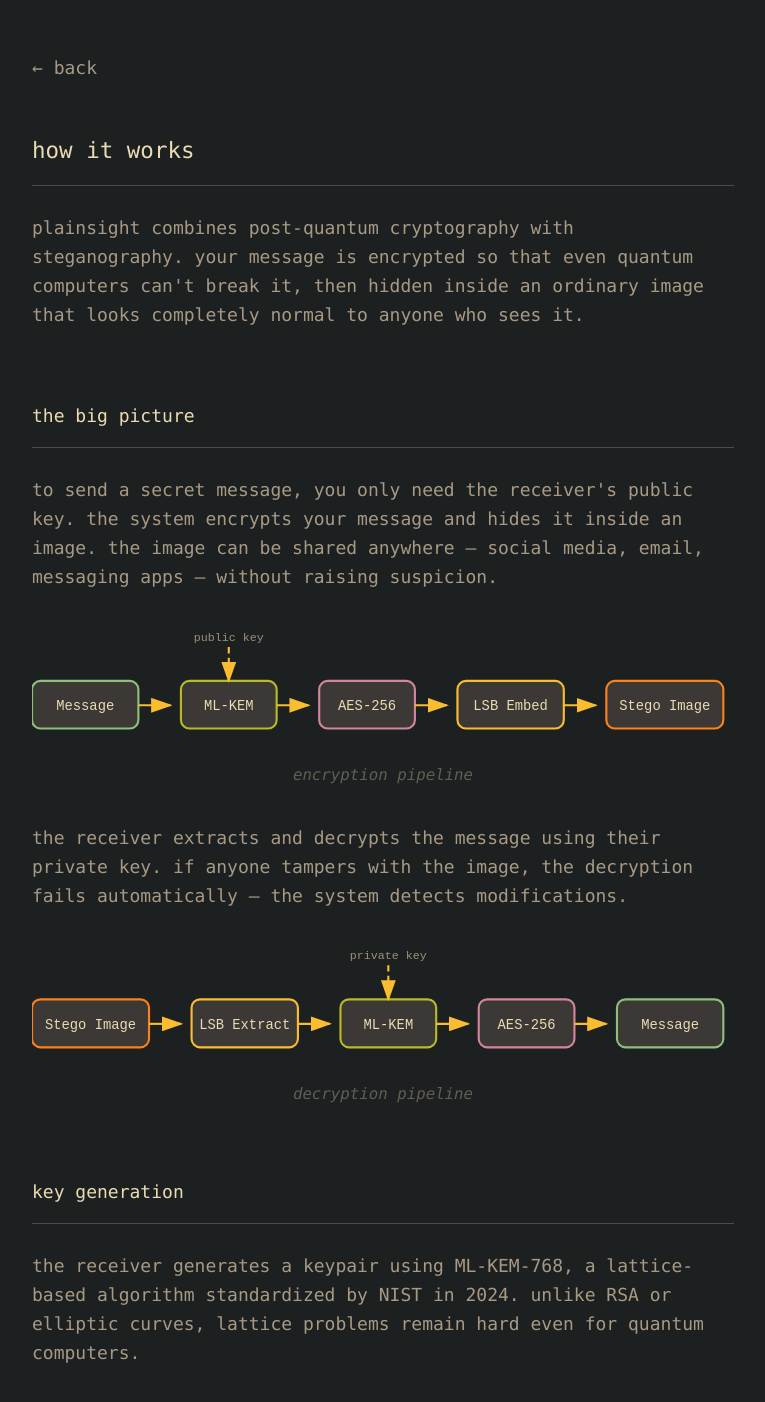
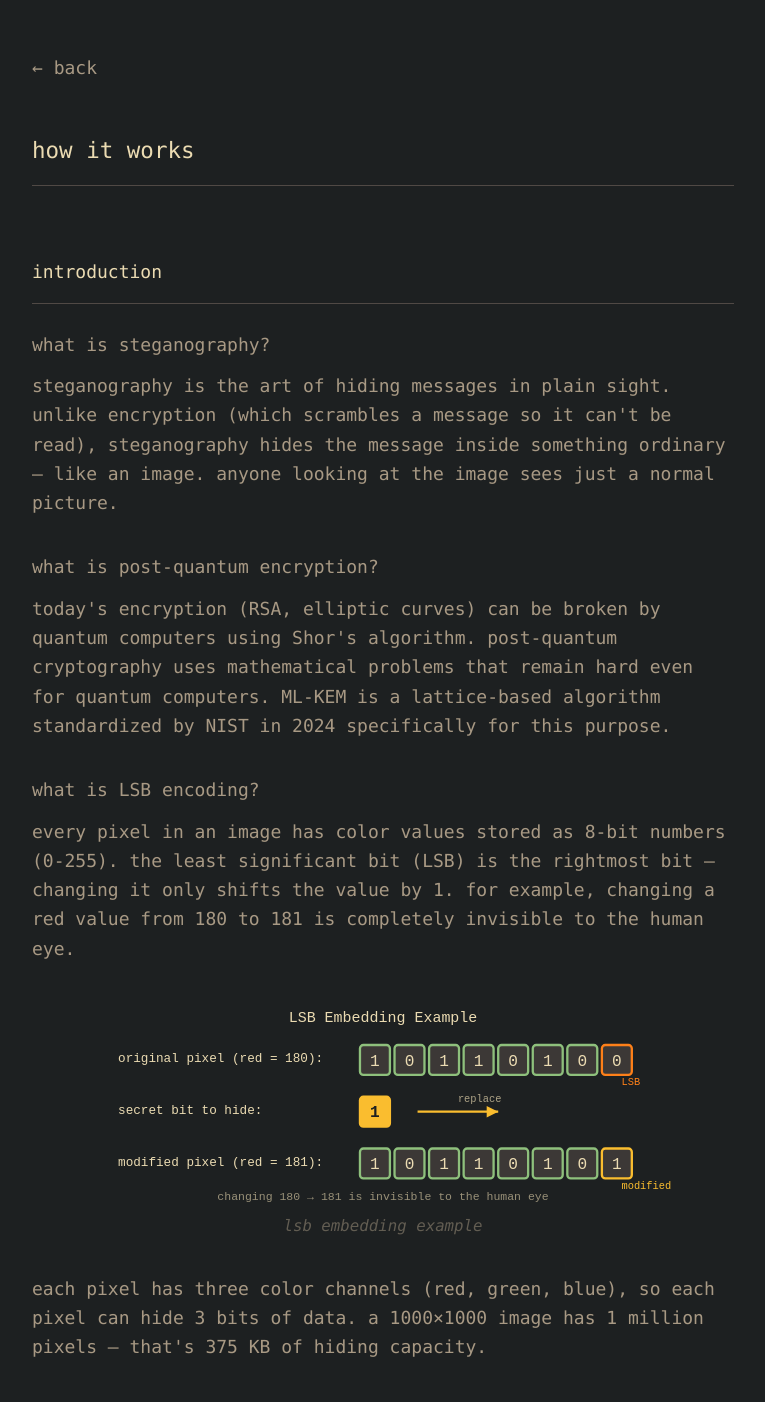
Before and after one commit to meeranh/plainsight, a SvelteKit app: page /how in a window 1280 px wide. Shown: the top 1402 px of the page, without its empty margins (257-1022 px from the left). Built offline with nearby package versions, Linux system fonts and the light colour scheme.

Commit message:
docs: add introduction section with steganography and LSB explanations

```diff
--- a/src/routes/how/+page.svelte
+++ b/src/routes/how/+page.svelte
@@ -20,14 +20,61 @@
 		<!-- Header -->
 		<header>
 			<h1 class="text-fg text-xl mb-4">how it works</h1>
+			<div class="h-px bg-border"></div>
+		</header>
+
+		<!-- Introduction -->
+		<section>
+			<h2 class="text-fg mb-4">introduction</h2>
 			<div class="h-px bg-border mb-6"></div>
+
+			<h3 class="text-fg-muted mb-3">what is steganography?</h3>
+			<p class="text-fg-muted mb-8 leading-relaxed">
+				steganography is the art of hiding messages in plain sight.
+				unlike encryption (which scrambles a message so it can't be
+				read), steganography hides the message inside something
+				ordinary — like an image. anyone looking at the image sees
+				just a normal picture.
+			</p>
+
+			<h3 class="text-fg-muted mb-3">what is post-quantum encryption?</h3>
+			<p class="text-fg-muted mb-8 leading-relaxed">
+				today's encryption (RSA, elliptic curves) can be broken by
+				quantum computers using Shor's algorithm. post-quantum
+				cryptography uses mathematical problems that remain hard even
+				for quantum computers. ML-KEM is a lattice-based algorithm
+				standardized by NIST in 2024 specifically for this purpose.
+			</p>
+
+			<h3 class="text-fg-muted mb-3">what is LSB encoding?</h3>
+			<p class="text-fg-muted mb-8 leading-relaxed">
+				every pixel in an image has color values stored as 8-bit
+				numbers (0-255). the least significant bit (LSB) is the
+				rightmost bit — changing it only shifts the value by 1.
+				for example, changing a red value from 180 to 181 is
+				completely invisible to the human eye.
+			</p>
+
+			<div class="flex justify-center">
+				<img src="/diagrams/lsb_diagram.svg" alt="lsb embedding" class="w-full max-w-lg" />
+			</div>
+			<p class="text-center text-fg-muted/50 text-sm italic mt-2">
+				lsb embedding example
+			</p>
+
+			<p class="text-fg-muted my-8 leading-relaxed">
+				each pixel has three color channels (red, green, blue), so
+				each pixel can hide 3 bits of data. a 1000×1000 image has
+				1 million pixels — that's 375 KB of hiding capacity.
+			</p>
+
 			<p class="text-fg-muted leading-relaxed">
-				plainsight combines post-quantum cryptography with steganography.
-				your message is encrypted so that even quantum computers can't
-				break it, then hidden inside an ordinary image that looks
-				completely normal to anyone who sees it.
+				LSB steganography is hard to detect because the changes are
+				statistically random and visually imperceptible. detection
+				tools look for unusual patterns, but at low embedding rates
+				the modifications blend into the natural noise of any image.
 			</p>
-		</header>
+		</section>
 
 		<!-- The Big Picture -->
 		<section>
@@ -35,10 +82,10 @@
 			<div class="h-px bg-border mb-6"></div>
 
 			<p class="text-fg-muted mb-8 leading-relaxed">
-				to send a secret message, you only need the receiver's public key.
-				the system encrypts your message and hides it inside an image.
-				the image can be shared anywhere — social media, email, messaging
-				apps — without raising suspicion.
+				plainsight combines these ideas: your message is encrypted
+				with ML-KEM-768 and AES-256-GCM, then hidden inside an image
+				using LSB encoding. the image can be shared anywhere —
+				social media, email, messaging apps — without raising suspicion.
 			</p>
 
 			<div class="flex justify-center">
@@ -49,9 +96,9 @@
 			</p>
 
 			<p class="text-fg-muted my-8 leading-relaxed">
-				the receiver extracts and decrypts the message using their private
-				key. if anyone tampers with the image, the decryption fails
-				automatically — the system detects modifications.
+				the receiver extracts and decrypts the message using their
+				private key. if anyone tampers with the image, the decryption
+				fails automatically — the system detects modifications.
 			</p>
 
 			<div class="flex justify-center">
@@ -68,9 +115,9 @@
 			<div class="h-px bg-border mb-6"></div>
 
 			<p class="text-fg-muted mb-8 leading-relaxed">
-				the receiver generates a keypair using ML-KEM-768, a lattice-based
-				algorithm standardized by NIST in 2024. unlike RSA or elliptic
-				curves, lattice problems remain hard even for quantum computers.
+				the receiver generates a keypair using ML-KEM-768. the public
+				key can be shared with anyone who wants to send them a message.
+				the private key is kept secret and used for decryption.
 			</p>
 
 			<div class="flex justify-center">
@@ -113,9 +160,8 @@
 			</p>
 
 			<p class="text-fg-muted my-8 leading-relaxed">
-				finally, the encrypted data is hidden inside an image using LSB
-				steganography. this modifies the least significant bit of each
-				color channel — a change invisible to the human eye.
+				finally, the encrypted data is hidden inside an image using
+				LSB steganography.
 			</p>
 
 			<div class="flex justify-center">
@@ -123,41 +169,6 @@
 			</div>
 			<p class="text-center text-fg-muted/50 text-sm italic mt-2">
 				lsb steganography
-			</p>
-		</section>
-
-		<!-- What is LSB -->
-		<section>
-			<h2 class="text-fg mb-4">what is LSB?</h2>
-			<div class="h-px bg-border mb-6"></div>
-
-			<p class="text-fg-muted mb-8 leading-relaxed">
-				every pixel in an image has color values stored as 8-bit numbers
-				(0-255). the least significant bit (LSB) is the rightmost bit —
-				changing it only shifts the value by 1. for example, changing
-				a red value from 180 to 181 is completely invisible to the
-				human eye.
-			</p>
-
-			<div class="flex justify-center">
-				<img src="/diagrams/lsb_diagram.svg" alt="lsb embedding" class="w-full max-w-lg" />
-			</div>
-			<p class="text-center text-fg-muted/50 text-sm italic mt-2">
-				lsb embedding example
-			</p>
-
-			<p class="text-fg-muted my-8 leading-relaxed">
-				each pixel has three color channels (red, green, blue), so each
-				pixel can hide 3 bits of data. a 1000×1000 image has 1 million
-				pixels — that's 375 KB of hiding capacity.
-			</p>
-
-			<p class="text-fg-muted leading-relaxed">
-				LSB steganography is hard to detect because the changes are
-				statistically random and visually imperceptible. detection tools
-				look for unusual patterns in pixel values, but at low embedding
-				rates (typical for text messages), the modifications blend
-				perfectly into the natural noise present in any digital image.
 			</p>
 		</section>
 
@@ -224,10 +235,10 @@
 			<div class="h-px bg-border mb-6"></div>
 
 			<p class="text-fg-muted mb-8 leading-relaxed">
-				LSB steganography changes pixel values by at most 1. the
-				modifications are invisible to the human eye. PSNR (peak
-				signal-to-noise ratio) measures image quality — values above
-				40 dB are considered imperceptible.
+				PSNR (peak signal-to-noise ratio) measures image quality —
+				values above 40 dB are considered imperceptible to humans.
+				even at 100% capacity, PSNR stays above 51 dB. in practice,
+				a typical message uses less than 1% of capacity.
 			</p>
 
 			<div class="flex justify-center">
@@ -235,12 +246,6 @@
 			</div>
 			<p class="text-center text-fg-muted/50 text-sm italic mt-2">
 				psnr vs embedding capacity
-			</p>
-
-			<p class="text-fg-muted mt-8 leading-relaxed">
-				even at 100% capacity, PSNR stays above 51 dB. in practice, a
-				typical message uses less than 1% of capacity, resulting in
-				PSNR well above 60 dB.
 			</p>
 		</section>
 
```
